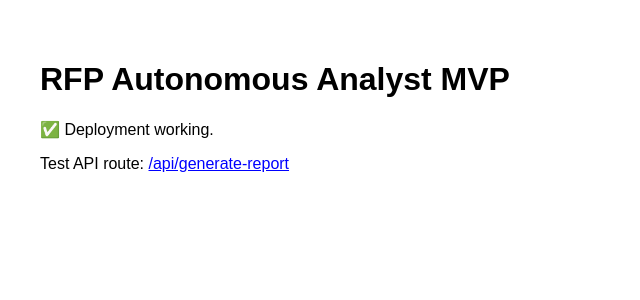
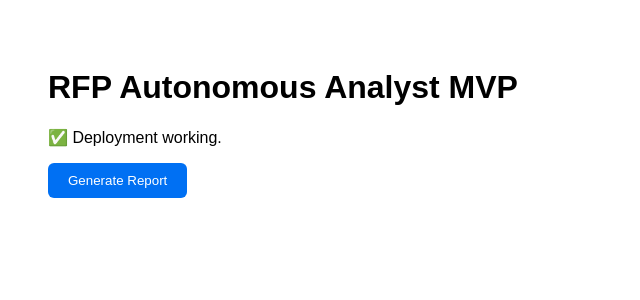
Before and after one commit to alexdemocskonyi/rfp-ai-agent, a Next.js app: page / in a window 1280 px wide. Shown: the top 300 px of the page, without its empty margins (0-640 px from the left). Built offline with nearby package versions, Linux system fonts and the light colour scheme.

Commit message:
Add working report generator UI

```diff
--- a/app/page.tsx
+++ b/app/page.tsx
@@ -1,14 +1,48 @@
+"use client";
+import { useState } from "react";
+
 export default function Home() {
+  const [loading, setLoading] = useState(false);
+
+  async function handleGenerate() {
+    setLoading(true);
+    const res = await fetch("/api/generate-report", {
+      method: "POST",
+    });
+    if (!res.ok) {
+      alert("Report generation failed.");
+      setLoading(false);
+      return;
+    }
+    const blob = await res.blob();
+    const url = window.URL.createObjectURL(blob);
+    const a = document.createElement("a");
+    a.href = url;
+    a.download = "RFP_Report.docx";
+    a.click();
+    window.URL.revokeObjectURL(url);
+    setLoading(false);
+  }
+
   return (
-    <main style={{ fontFamily: "sans-serif", padding: "2rem" }}>
+    <main style={{ padding: "40px", fontFamily: "Arial" }}>
       <h1>RFP Autonomous Analyst MVP</h1>
       <p>✅ Deployment working.</p>
-      <p>
-        Test API route:{" "}
-        <a href="/api/generate-report" target="_blank" style={{ color: "blue" }}>
-          /api/generate-report
-        </a>
-      </p>
+      <button
+        onClick={handleGenerate}
+        disabled={loading}
+        style={{
+          background: "#0070f3",
+          color: "#fff",
+          border: "none",
+          padding: "10px 20px",
+          borderRadius: "6px",
+          cursor: loading ? "not-allowed" : "pointer",
+          opacity: loading ? 0.6 : 1,
+        }}
+      >
+        {loading ? "Generating..." : "Generate Report"}
+      </button>
     </main>
   );
 }
```
